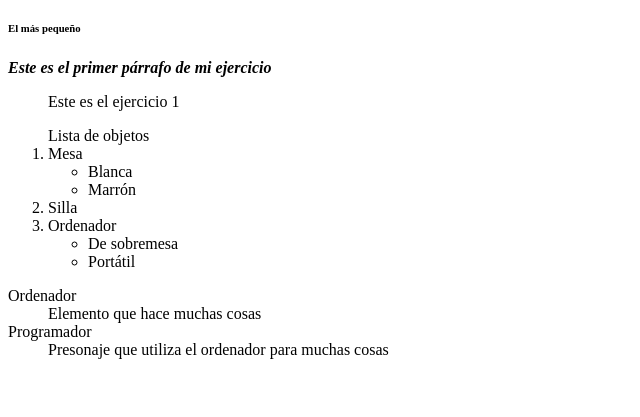
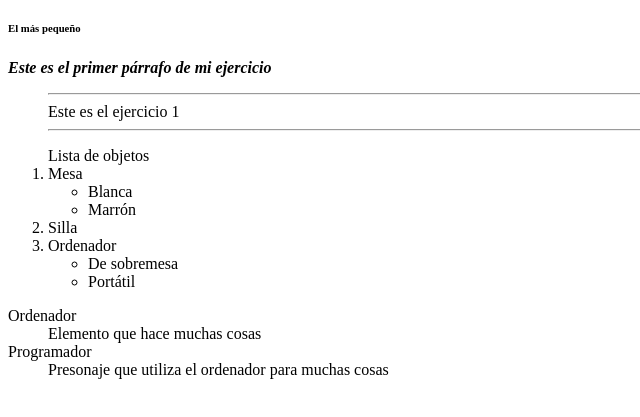
Before and after one commit to PabloMejM/PMM_LM1819, a plain HTML site: page Primero/Ejercicio01.HTML in a window 1280 px wide. Shown: the part 61-478 px from the top of the page, without its empty margins (0-640 px from the left). Drawn offline with Linux system fonts and the light colour scheme.

Commit message:
ahora si terminado

```diff
--- a/Primero/Ejercicio01.HTML
+++ b/Primero/Ejercicio01.HTML
@@ -9,7 +9,7 @@
         <h6>El más pequeño</h6>
         <p style="font-weight: bold; font-style: italic">Este es el primer párrafo de mi ejercicio</p>
             <blockquote>
-                <p>Este es el ejercicio 1</p>
+                <p><hr />Este es el ejercicio 1<hr /></p>
             </blockquote>
             <ol>
                 Lista de objetos
```
